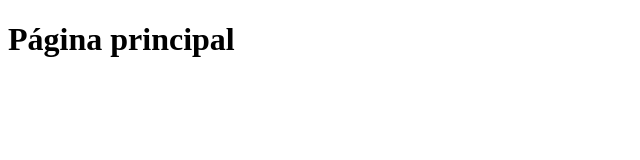
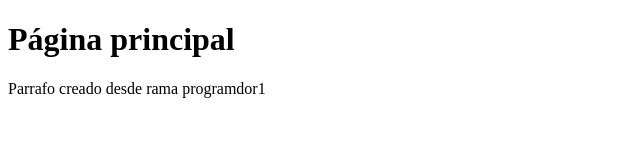
Before and after one commit to danielfabianrando/Practica1_26, a plain HTML site: page index.html in a window 1280 px wide. Shown: the whole page, without its empty margins (0-640 px from the left). Drawn offline with Linux system fonts and the light colour scheme.

Commit message:
Añado parrafo prop1 a index.html

```diff
--- a/index.html
+++ b/index.html
@@ -6,6 +6,7 @@
     <title>Index</title>
 </head>
 <body>
-    <h1>Página principal</h1>
+	<h1>Página principal</h1>
+	<p>Parrafo creado desde rama programdor1</p>
 </body>
 </html>
```
